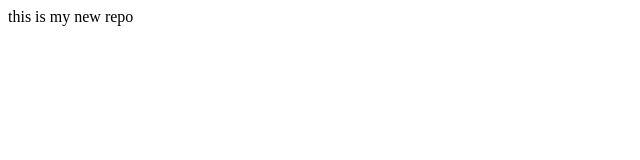
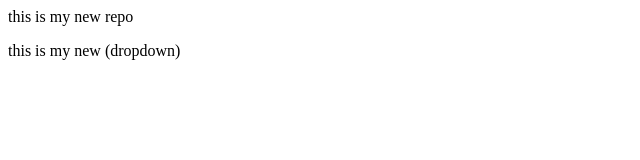
Before and after one commit to TruCoder25/localrepo, a plain HTML site: page index.html in a window 1280 px wide. Shown: the whole page, without its empty margins (0-640 px from the left). Drawn offline with Linux system fonts and the light colour scheme.

Commit message:
Add a new Line

```diff
--- a/index.html
+++ b/index.html
@@ -1 +1,2 @@
 <p> this is my new repo</p>
+<p> this is my new (dropdown)</p>
```
